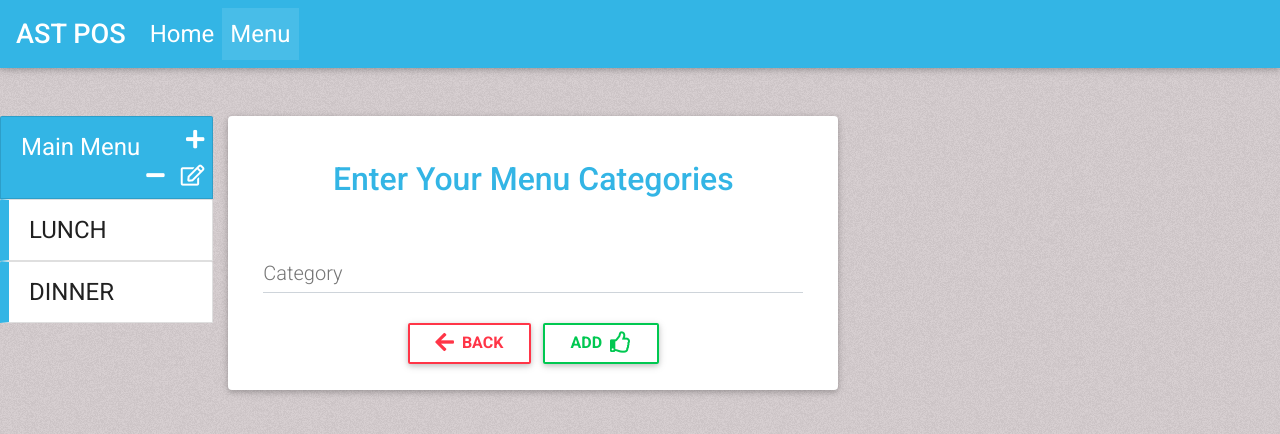
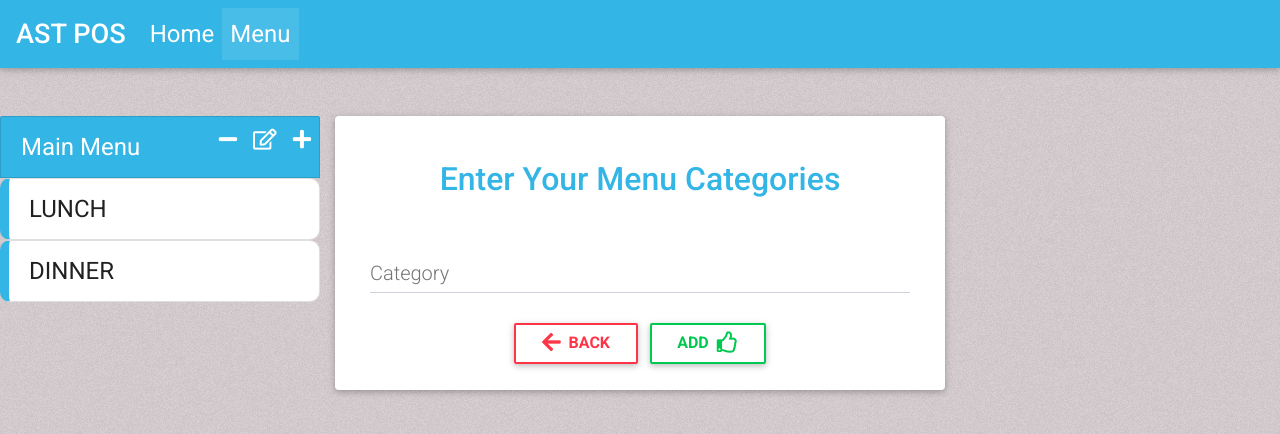
Before and after one commit to adomoshe/website-creator, a React (Create React App) app in the folder client/: page /menu in a window 1280 px wide. Shown: the top 434 px of the page. Built offline with nearby package versions, Linux system fonts and the light colour scheme.

Commit message:
New sidenav

```diff
--- a/client/src/components/ItemSideNav.js
+++ b/client/src/components/ItemSideNav.js
@@ -1,7 +1,9 @@
 import React, { Component } from "react";
 import { MDBBtn, MDBIcon, MDBListGroup, MDBListGroupItem } from "mdbreact";
 
-const styles = {};
+const styles = {
+  border: { borderRadius: 10 }
+};
 
 class ItemSideNav extends Component {
   handleItemClick = itemIndex => {
@@ -26,17 +28,24 @@ class ItemSideNav extends Component {
     const menuBuilderState = this.props.menuBuilderState();
     const current = menuBuilderState.current;
 
-    const currentCat =
-      menuBuilderState.categories[current.category].name
+    const currentCat = menuBuilderState.categories[current.category].name;
 
-      const currentSubCat =
+    const currentSubCat =
       menuBuilderState.categories[current.category].subCategories[
         current.subCategory
-      ].name
+      ].name;
 
     return (
       <MDBListGroup>
-        <MDBListGroupItem color="warning">{currentCat} / {currentSubCat}{" "}items</MDBListGroupItem>
+        <MDBListGroupItem color="warning" className="h5">
+          <small>
+            {currentCat} <MDBIcon icon="angle-right" /> {currentSubCat}
+          </small>{" "}
+          <MDBIcon icon="angle-right" /> ITEMS{" "}
+          <small>
+            <MDBIcon icon="level-down-alt" />
+          </small>
+        </MDBListGroupItem>
         {menuBuilderState.categories[current.category].subCategories[
           current.subCategory
         ].items.map(({ name }, itemIndex) => {
@@ -44,10 +53,11 @@ class ItemSideNav extends Component {
             <MDBListGroupItem
               hover
               className="text-dark"
+              key={itemIndex}
+              style={styles.border}
               onClick={() => {
                 this.handleItemClick(itemIndex);
               }}
-              key={itemIndex}
             >
               {name}{" "}
             </MDBListGroupItem>
--- a/client/src/components/SideNav.js
+++ b/client/src/components/SideNav.js
@@ -10,10 +10,12 @@ import {
 const styles = {
   catListItem: {
     borderLeft: "0.6rem solid #33b5e5",
+    borderRadius: 10,
     cursor: "pointer"
   },
   subCatListItem: {
     borderLeft: "0.3rem solid #33b5e5",
+    borderRadius: 10,
     cursor: "pointer"
   },
   editIcon: {
--- a/client/src/pages/MenuBuilder.js
+++ b/client/src/pages/MenuBuilder.js
@@ -376,7 +376,10 @@ class Main extends Component {
         },
         () => {
           this.forceUpdate();
-          console.log("MenuBuilder state after NEW ITEM item update: ", this.state);
+          console.log(
+            "MenuBuilder state after NEW ITEM item update: ",
+            this.state
+          );
         }
       );
     } else {
@@ -388,7 +391,10 @@ class Main extends Component {
         },
         () => {
           this.forceUpdate();
-          console.log("MenuBuilder state after EXISTING item update: ", this.state);
+          console.log(
+            "MenuBuilder state after EXISTING item update: ",
+            this.state
+          );
         }
       );
     }
@@ -418,28 +424,34 @@ class Main extends Component {
     console.log("MenuBuilder rendering with state: ", state);
     return (
       <MDBRow>
+        <MDBCol
+          md="5"
+          xl="3"
+          className="px-md-0 my-3 my-md-5 position-fixed"
+        >
           {state.formStep && state.categories.length ? (
-          <MDBCol md="4" lg="3" xl="2" className="px-md-0 my-3 my-md-5 position-fixed">
             <SideNav
               menuBuilderState={this.menuBuilderState}
               setFormHandlerStep={this.setFormHandlerStep}
               menuBuilderSetCurrent={this.menuBuilderSetCurrent}
             />
-          </MDBCol>
           ) : null}
           {state.formStep === 3 &&
           state.current.subCategory !== null &&
           state.categories[current.category].subCategories[current.subCategory]
             .items[0] ? (
-          <MDBCol md="4" lg="3" xl="2" className="pl-md-0 my-3 my-md-5 offset-md-4 offset-lg-3 offset-xl-2 position-fixed">
             <ItemSideNav
               menuBuilderState={this.menuBuilderState}
               setFormHandlerStep={this.setFormHandlerStep}
               menuBuilderSetCurrent={this.menuBuilderSetCurrent}
             />
+          ) : null}
         </MDBCol>
-        ) : null}
-        <MDBCol md="6" lg="6" className="my-3 my-md-5 offset-md-8 offset-lg-6 offset-xl-2">
+        <MDBCol
+          md="6"
+          lg="6"
+          className="my-3 my-md-5 offset-md-5 offset-xl-3"
+        >
           <FormHandler
             menuBuilderState={this.menuBuilderState}
             nextFormStep={this.nextFormStep}
```
Lines whose indentation alone changed are shown as unchanged.
